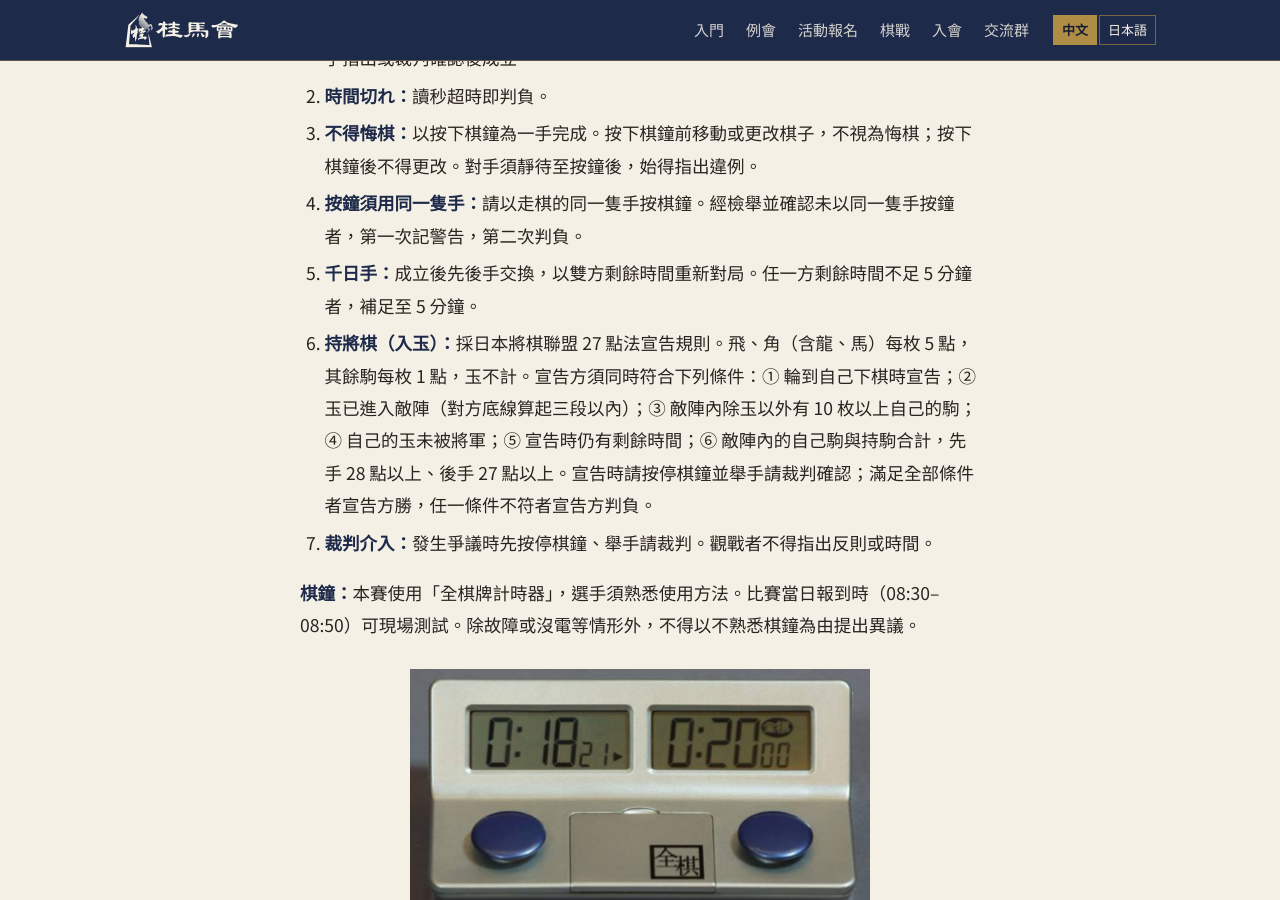
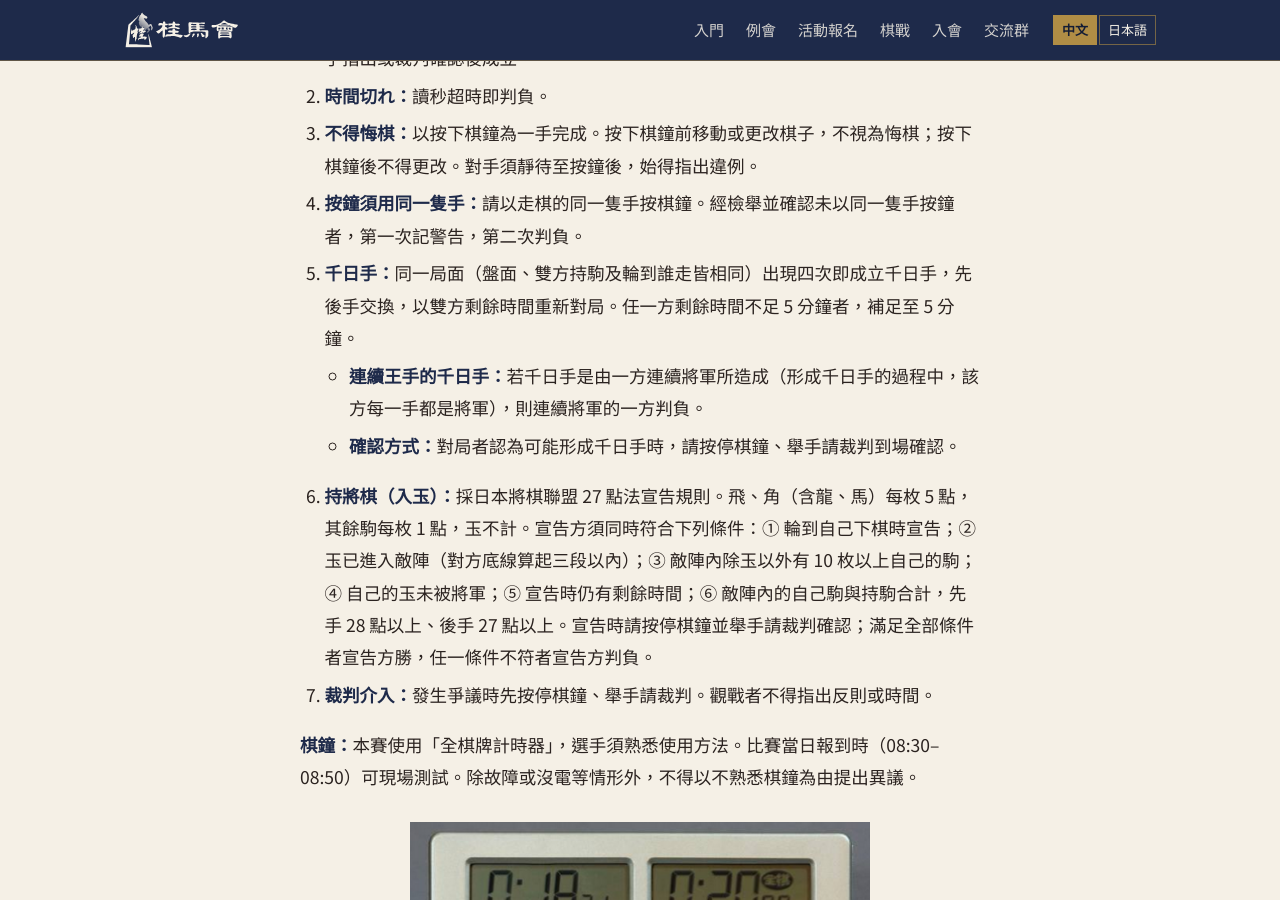
Before and after one commit to marcostseng/keima-club-site-v2, a Jekyll site: the page built from titles/ryuma-2026/index.md, in a window 1280 px wide and 900 px high, scrolled down 5854 px. Built offline with Jekyll 4.4.1, drawn with Linux system fonts in a browser that asks for light colours.

Commit message:
千日王手判決

```diff
--- a/titles/ryuma-2026/index.md
+++ b/titles/ryuma-2026/index.md
@@ -136,7 +136,9 @@ badge: 草案
 2. **時間切れ：**讀秒超時即判負。
 3. **不得悔棋：**以按下棋鐘為一手完成。按下棋鐘前移動或更改棋子，不視為悔棋；按下棋鐘後不得更改。對手須靜待至按鐘後，始得指出違例。
 4. **按鐘須用同一隻手：**請以走棋的同一隻手按棋鐘。經檢舉並確認未以同一隻手按鐘者，第一次記警告，第二次判負。
-5. **千日手：**成立後先後手交換，以雙方剩餘時間重新對局。任一方剩餘時間不足 5 分鐘者，補足至 5 分鐘。
+5. **千日手：**同一局面（盤面、雙方持駒及輪到誰走皆相同）出現四次即成立千日手，先後手交換，以雙方剩餘時間重新對局。任一方剩餘時間不足 5 分鐘者，補足至 5 分鐘。
+   - **連續王手的千日手：**若千日手是由一方連續將軍所造成（形成千日手的過程中，該方每一手都是將軍），則連續將軍的一方判負。
+   - **確認方式：**對局者認為可能形成千日手時，請按停棋鐘、舉手請裁判到場確認。
 6. **持將棋（入玉）：**採日本將棋聯盟 27 點法宣告規則。飛、角（含龍、馬）每枚 5 點，其餘駒每枚 1 點，玉不計。宣告方須同時符合下列條件：① 輪到自己下棋時宣告；② 玉已進入敵陣（對方底線算起三段以內）；③ 敵陣內除玉以外有 10 枚以上自己的駒；④ 自己的玉未被將軍；⑤ 宣告時仍有剩餘時間；⑥ 敵陣內的自己駒與持駒合計，先手 28 點以上、後手 27 點以上。宣告時請按停棋鐘並舉手請裁判確認；滿足全部條件者宣告方勝，任一條件不符者宣告方判負。
 7. **裁判介入：**發生爭議時先按停棋鐘、舉手請裁判。觀戰者不得指出反則或時間。
 
```
Also changed, not shown: jp/titles/ryuma-2026/index.md (+3 -1 lines).
